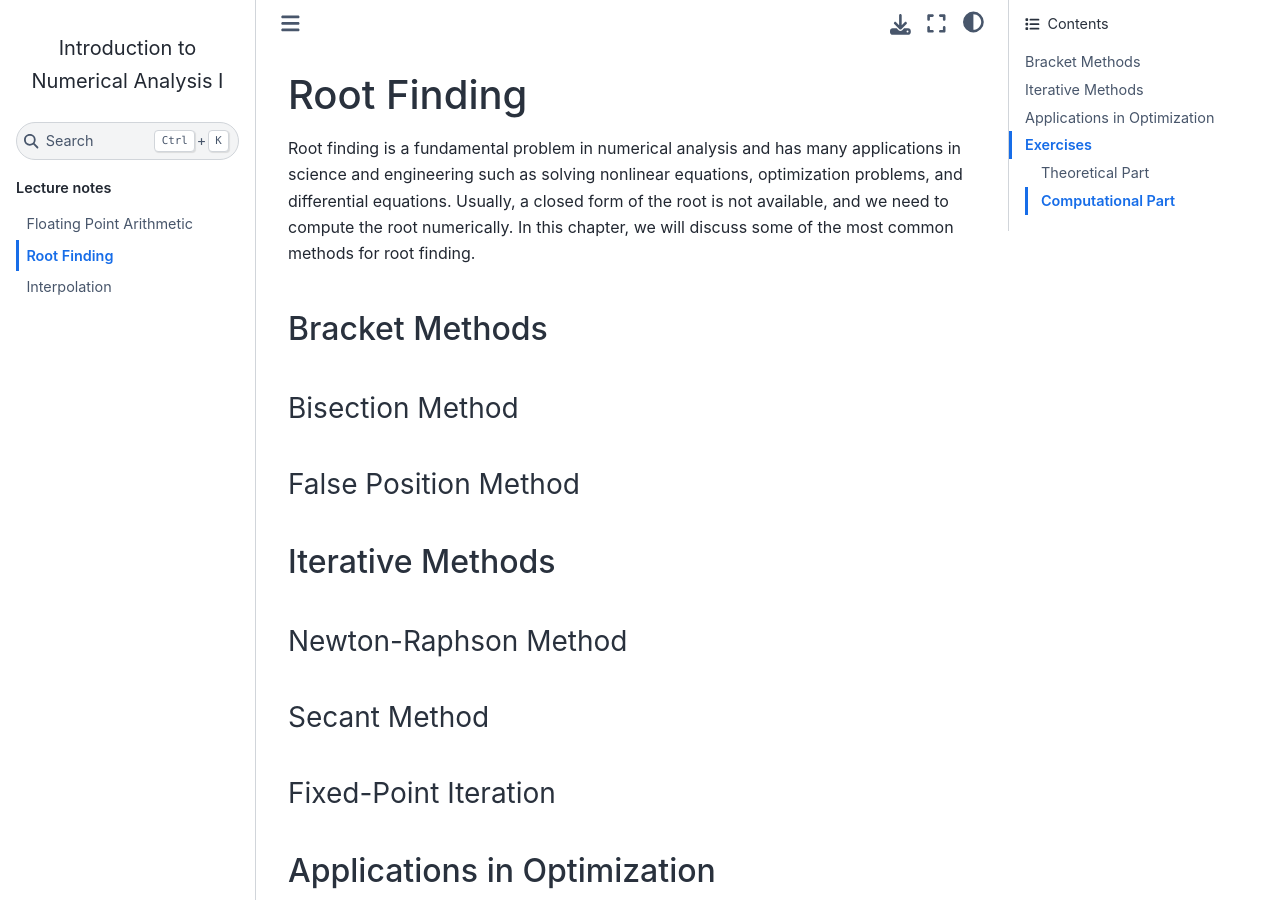
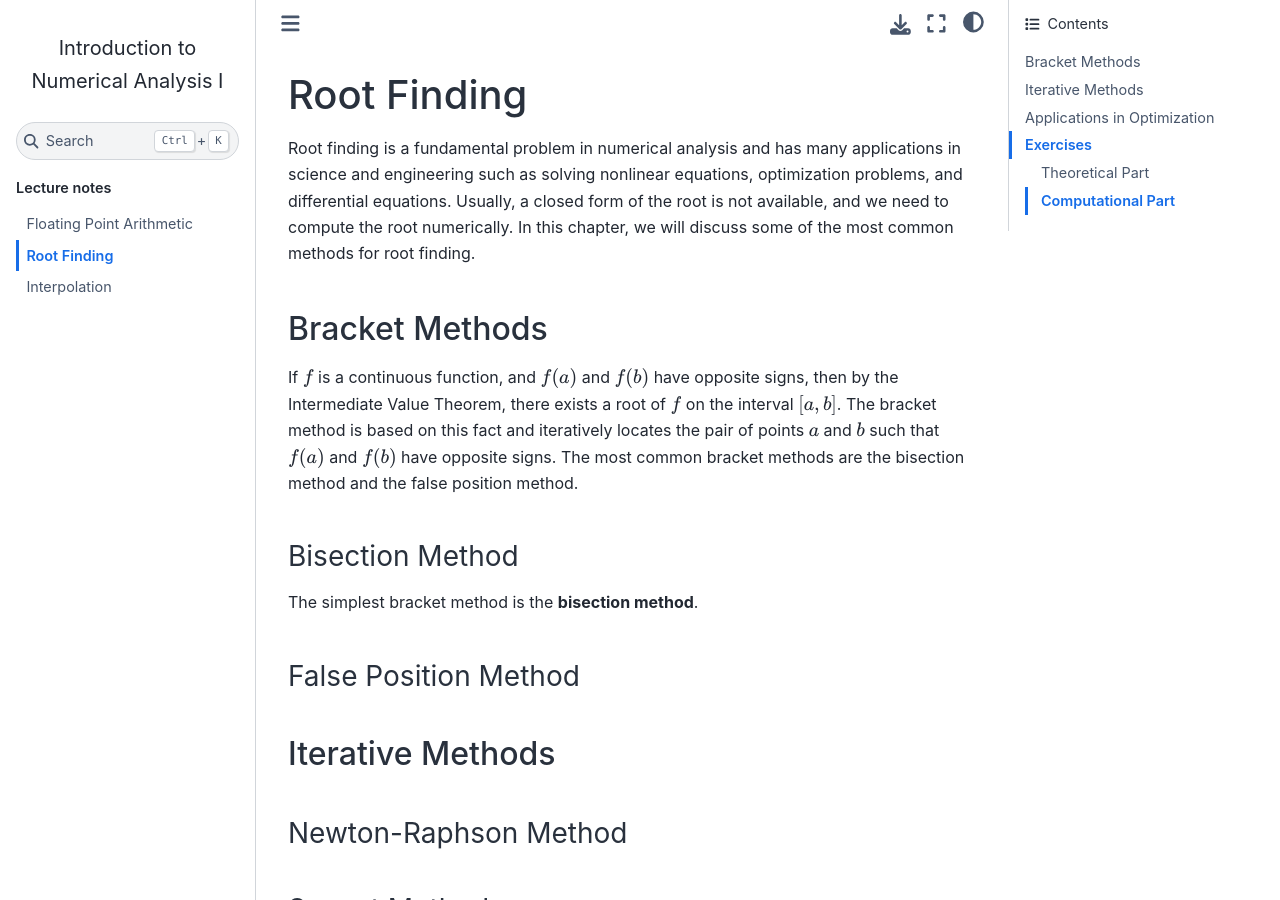
Before and after one commit to auburn-comp-math/math-5630-6630, a Jupyter Book: the page built from root_finding.md, in a window 1280 px wide and 900 px high. Built offline with Jupyter Book 1.0.4 settings and Sphinx 7.4.7 and the Sphinx Book theme 1.1.4, drawn with Linux system fonts in a browser that asks for light colours.

Commit message:
update root

```diff
--- a/root_finding.md
+++ b/root_finding.md
@@ -16,7 +16,11 @@ Root finding is a fundamental problem in numerical analysis and has many applica
 
 ## Bracket Methods
 
+If $f$ is a continuous function, and $f(a)$ and $f(b)$ have opposite signs, then by the Intermediate Value Theorem, there exists a root of $f$ on the interval $[a, b]$. The bracket method is based on this fact and iteratively locates the pair of points $a$ and $b$ such that $f(a)$ and $f(b)$ have opposite signs. The most common bracket methods are the bisection method and the false position method.
+
 ### Bisection Method
+
+The simplest bracket method is the **bisection method**.
 
 ### False Position Method
 
```
